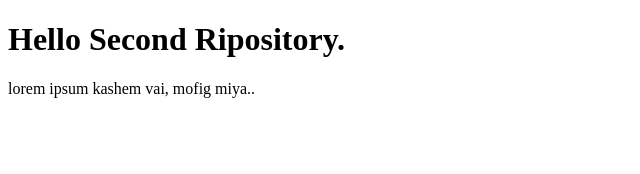
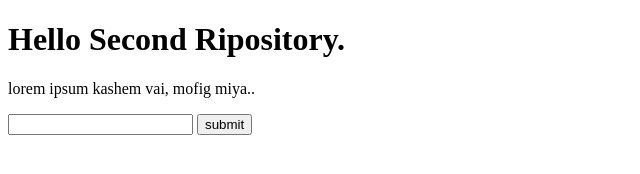
Before and after one commit to Noman-khan-01/second-ripo, a plain HTML site: page index.html in a window 1280 px wide. Shown: the whole page, without its empty margins (0-640 px from the left). Drawn offline with Linux system fonts and the light colour scheme.

Commit message:
change in develop branch

```diff
--- a/index.html
+++ b/index.html
@@ -9,5 +9,7 @@
 <body>
     <h1>Hello Second Ripository.</h1>
     <p>lorem ipsum kashem vai, mofig miya..</p>
+    <input type="email" name="email">
+    <input type="submit" value="submit">
 </body>
 </html>
```
